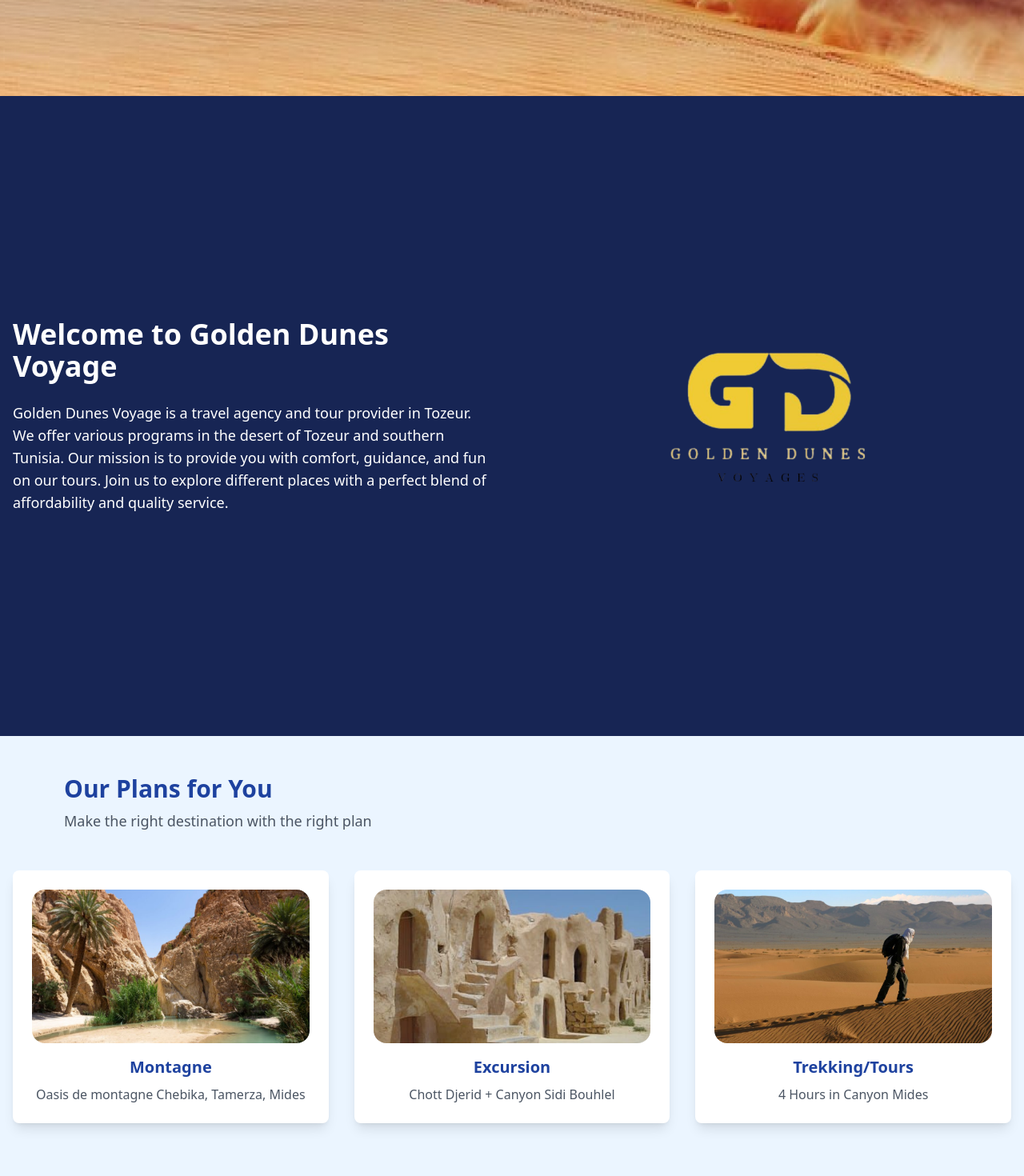
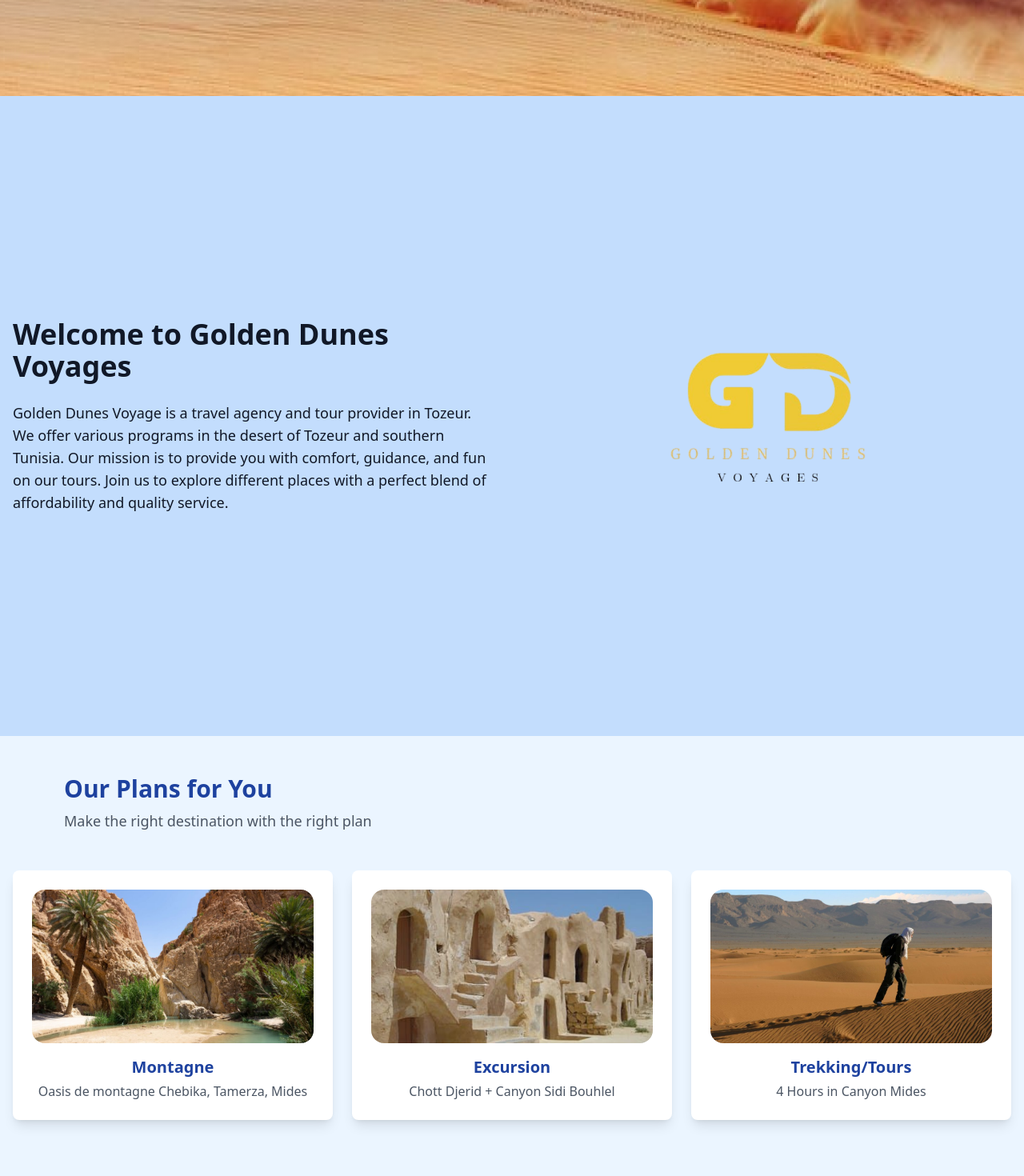
Before and after one commit to mohameddida/Agency-web, a React (Create React App) app: page / in a window 1280 px wide. Shown: the part 680-2150 px from the top of the page at 80% size. Built offline with nearby package versions, Linux system fonts and the light colour scheme.

Commit message:
test deploy v012

```diff
--- a/src/components/AboutSection.js
+++ b/src/components/AboutSection.js
@@ -3,12 +3,12 @@ import logo from "../assets/logoabout.png";
 
 const AboutSection = () => {
   return (
-    <section className="bg-blue-950 min-h-screen text-white w-full flex items-center justify-center py-12 px-4">
+    <section className="bg-blue-200 min-h-screen  w-full flex items-center justify-center py-12 px-4">
       <div className="container mx-auto flex flex-col md:flex-row items-center justify-center gap-8 md:gap-12">
         {/* Text Section */}
         <div className="md:w-1/2 text-center md:text-left space-y-4 md:space-y-6">
           <h2 className="text-2xl md:text-3xl lg:text-4xl font-bold">
-            Welcome to Golden Dunes Voyage
+            Welcome to Golden Dunes Voyages
           </h2>
           <p className="text-sm md:text-base lg:text-lg leading-relaxed">
             Golden Dunes Voyage is a travel agency and tour provider in Tozeur.
--- a/src/components/ContactSection.js
+++ b/src/components/ContactSection.js
@@ -123,7 +123,7 @@ const ContactSection = () => {
                 htmlFor="floating_phone"
                 className="peer-focus:font-medium absolute text-sm text-gray-500 duration-300 transform -translate-y-6 scale-75 top-3 -z-10 origin-[0] peer-focus:left-0 peer-focus:text-blue-600 peer-placeholder-shown:scale-100 peer-placeholder-shown:translate-y-0"
               >
-                Phone Number (123-456-7890)
+                Phone Number (+216-xx-xxx-xxx)
               </label>
             </div>
             <div className="relative z-0 w-full mb-5 group">
--- a/src/components/PlanSection.js
+++ b/src/components/PlanSection.js
@@ -6,50 +6,60 @@ import plan3 from "../assets/plan3.jpg";
 const PlanSection = () => {
   return (
     <section className="min-h-screen py-12 px-4 bg-blue-50">
-      <div className="text-left mb-12 container md:ml-16">
-        <h3 className="text-3xl font-bold text-blue-800">Our Plans for You</h3>
-        <p className="text-gray-600 text-lg mt-2">
+      <div className="text-left mb-12 container mx-auto md:ml-16">
+        <h3 className="text-2xl sm:text-3xl font-bold text-blue-800">
+          Our Plans for You
+        </h3>
+        <p className="text-gray-600 text-base sm:text-lg mt-2">
           Make the right destination with the right plan
         </p>
       </div>
 
       <div className="container mx-auto">
-        <div className="grid gap-8 sm:grid-cols-1 md:grid-cols-2 lg:grid-cols-3">
+        <div className="grid gap-6 sm:grid-cols-1 md:grid-cols-2 lg:grid-cols-3">
           {/* Plan 1 */}
-          <div className="flex flex-col items-center text-center p-6 bg-white shadow-lg rounded-lg transition-transform duration-300 hover:shadow-xl hover:scale-105">
+          <div className="flex flex-col items-center text-center p-4 sm:p-6 bg-white shadow-lg rounded-lg transition-transform duration-300 hover:shadow-xl hover:scale-105">
             <img
-              className="w-full h-48 object-cover rounded-2xl mb-4"
+              className="w-full h-36 sm:h-48 object-cover rounded-2xl mb-4"
               src={plan1}
               alt="Montagne"
             />
-            <h3 className="text-xl font-bold text-blue-800 ">Montagne</h3>
-            <p className="text-gray-600 mt-2">
+            <h3 className="text-lg sm:text-xl font-bold text-blue-800">
+              Montagne
+            </h3>
+            <p className="text-gray-600 mt-1 text-sm sm:text-base">
               Oasis de montagne Chebika, Tamerza, Mides
             </p>
           </div>
 
           {/* Plan 2 */}
-          <div className="flex flex-col items-center text-center p-6 bg-white shadow-lg rounded-lg transition-transform duration-300 hover:shadow-xl hover:scale-105">
+          <div className="flex flex-col items-center text-center p-4 sm:p-6 bg-white shadow-lg rounded-lg transition-transform duration-300 hover:shadow-xl hover:scale-105">
             <img
-              className="w-full h-48 object-cover rounded-2xl mb-4"
+              className="w-full h-36 sm:h-48 object-cover rounded-2xl mb-4"
               src={plan2}
               alt="Excursion"
             />
-            <h3 className="text-xl font-bold text-blue-800">Excursion</h3>
-            <p className="text-gray-600 mt-2">
+            <h3 className="text-lg sm:text-xl font-bold text-blue-800">
+              Excursion
+            </h3>
+            <p className="text-gray-600 mt-1 text-sm sm:text-base">
               Chott Djerid + Canyon Sidi Bouhlel
             </p>
           </div>
 
           {/* Plan 3 */}
-          <div className="flex flex-col items-center text-center p-6 bg-white shadow-lg rounded-lg transition-transform duration-300 hover:shadow-xl hover:scale-105">
+          <div className="flex flex-col items-center text-center p-4 sm:p-6 bg-white shadow-lg rounded-lg transition-transform duration-300 hover:shadow-xl hover:scale-105">
             <img
-              className="w-full h-48 object-cover rounded-2xl mb-4"
+              className="w-full h-36 sm:h-48 object-cover rounded-2xl mb-4"
               src={plan3}
               alt="Trekking/Tours"
             />
-            <h3 className="text-xl font-bold text-blue-800">Trekking/Tours</h3>
-            <p className="text-gray-600 mt-2">4 Hours in Canyon Mides</p>
+            <h3 className="text-lg sm:text-xl font-bold text-blue-800">
+              Trekking/Tours
+            </h3>
+            <p className="text-gray-600 mt-1 text-sm sm:text-base">
+              4 Hours in Canyon Mides
+            </p>
           </div>
         </div>
       </div>
```
